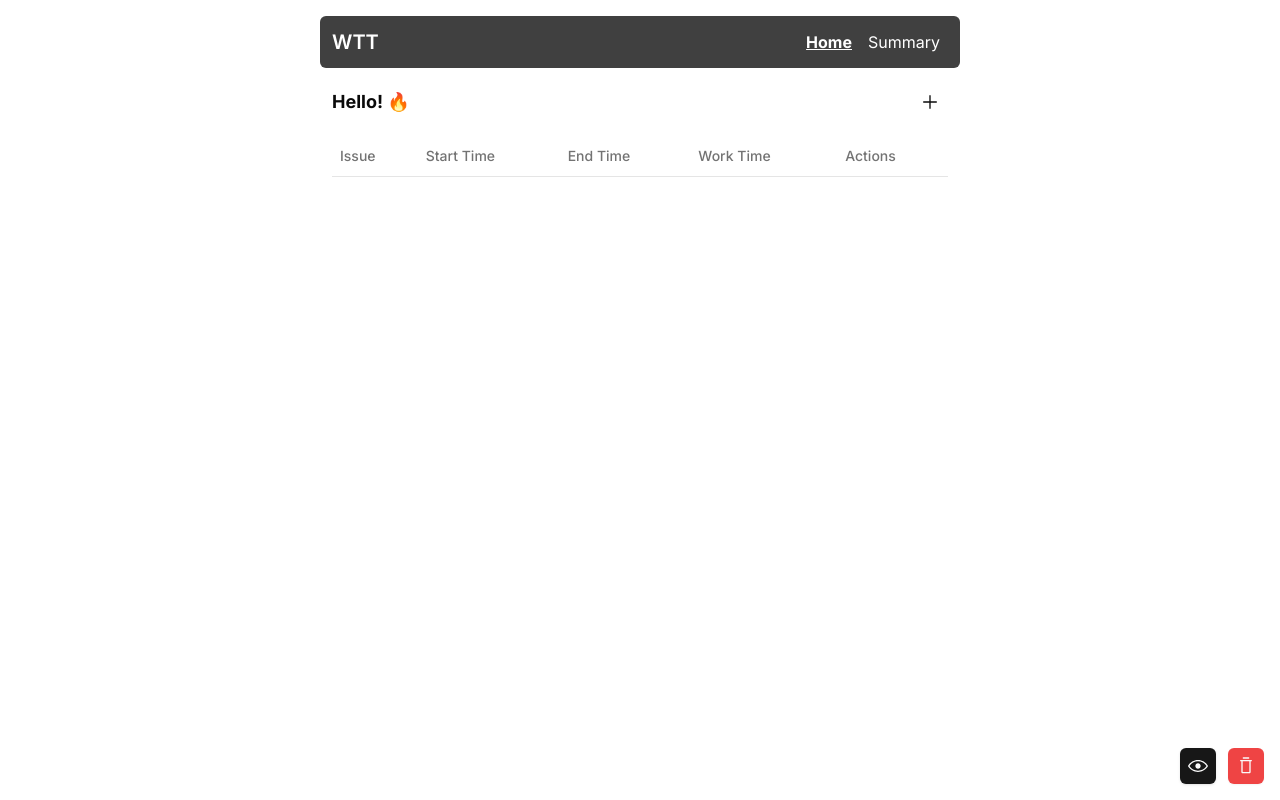
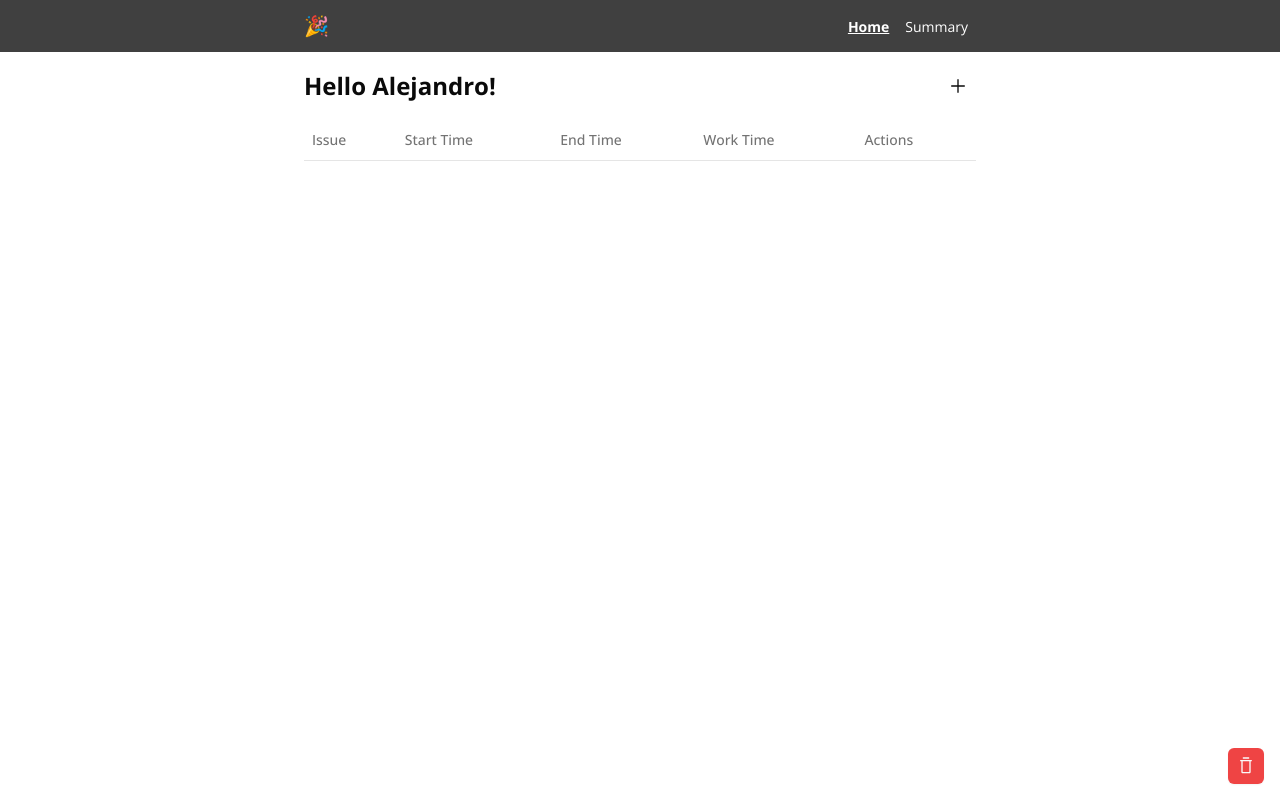
Before and after one commit to alevidals/worktime-calculator, a Next.js app: page / in a window 1280 px wide. Built offline with nearby package versions, Linux system fonts and the light colour scheme.

Commit message:
chore: change styles

```diff
--- a/src/app/layout.tsx
+++ b/src/app/layout.tsx
@@ -1,10 +1,14 @@
 import { Navbar } from "@/components/navbar";
-import { cn } from "@/lib/utils";
+import { Toaster } from "@/components/ui/sonner";
 import type { Metadata } from "next";
-import { Inter } from "next/font/google";
+import { Open_Sans } from "next/font/google";
 import "./globals.css";
 
-const inter = Inter({ subsets: ["latin"] });
+// const inter = Inter({ subsets: ["latin"] });
+
+const openSans = Open_Sans({
+  subsets: ["latin"],
+});
 
 export const metadata: Metadata = {
   title: "Work Time Tracker",
@@ -18,17 +22,10 @@ export default function RootLayout({
 }>) {
   return (
     <html lang="en">
-      <body
-        className={cn(
-          inter.className,
-          "p-4 max-w-2xl mx-auto h-screen max-h-screen flex flex-col"
-        )}
-      >
+      <body className={openSans.className}>
         <Navbar />
-        <main className="mt-4 px-3 overflow-y-scroll scrollbar-hide">
-          {children}
-        </main>
-        {/* <Toaster /> */}
+        <main className="mt-4 max-w-2xl mx-auto">{children}</main>
+        <Toaster />
       </body>
     </html>
   );
--- a/src/app/page.tsx
+++ b/src/app/page.tsx
@@ -3,11 +3,8 @@
 import { AddIssueButton } from "@/components/add-issue-button";
 import { DeleteIssuesButton } from "@/components/delete-issues-button";
 import { IssuesTable } from "@/components/issues-table";
-import { Button } from "@/components/ui/button";
 import { issuesAtom } from "@/lib/store";
-import { EyeOpenIcon } from "@radix-ui/react-icons";
 import { useAtomValue } from "jotai";
-import Link from "next/link";
 
 export default function Home() {
   const issues = useAtomValue(issuesAtom);
@@ -15,16 +12,11 @@ export default function Home() {
   return (
     <>
       <div className="flex items-center justify-between mb-4">
-        <h1 className="text-lg font-bold">Hello! 🔥</h1>
+        <h1 className="text-2xl font-bold">Hello Alejandro!</h1>
         <AddIssueButton />
       </div>
       <IssuesTable issues={issues} />
       <div className="fixed bottom-4 right-4 flex items-center gap-x-3">
-        <Button size="icon">
-          <Link href="/summary">
-            <EyeOpenIcon className="h-5 w-5" />
-          </Link>
-        </Button>
         <DeleteIssuesButton />
       </div>
     </>
--- a/src/components/add-issue-button.tsx
+++ b/src/components/add-issue-button.tsx
@@ -6,8 +6,8 @@ import { issuesAtom } from "@/lib/store";
 import { AddIssue, Issue } from "@/lib/types";
 import { zodResolver } from "@hookform/resolvers/zod";
 import { PlusIcon } from "@radix-ui/react-icons";
-import { useSetAtom } from "jotai";
-import { useState } from "react";
+import { useAtom } from "jotai";
+import { useEffect, useState } from "react";
 import { useForm } from "react-hook-form";
 import { toast } from "sonner";
 import { v4 as uuid } from "uuid";
@@ -32,14 +32,19 @@ import { Input } from "./ui/input";
 
 export function AddIssueButton() {
   const [isOpen, setIsOpen] = useState(false);
-  const setIssues = useSetAtom(issuesAtom);
+  const [issues, setIssues] = useAtom(issuesAtom);
+
+  useEffect(() => {
+    const startTime = issues.at(-1)?.endTime ?? "";
+    form.setValue("startTime", startTime);
+  }, []);
 
   const form = useForm<AddIssue>({
     resolver: zodResolver(addIssueSchema),
     defaultValues: {
-      name: Math.random().toString(36).substring(7),
-      startTime: "10:00",
-      endTime: "11:00",
+      name: "",
+      startTime: "",
+      endTime: "",
     },
   });
 
--- a/src/components/navbar.tsx
+++ b/src/components/navbar.tsx
@@ -2,35 +2,41 @@
 import { cn } from "@/lib/utils";
 import Link from "next/link";
 import { usePathname } from "next/navigation";
+import { useState } from "react";
 
 const links = [
   { href: "/", label: "Home" },
   { href: "/summary", label: "Summary" },
 ];
 
+const emojis = ["🔥", "🚀", "🌟", "🌈", "🎉", "🎈", "🎊", "🎁", "🎀", "🪅"];
+
 export function Navbar() {
   const pathname = usePathname();
+  const [emoji, setEmoji] = useState(
+    emojis[Math.floor(Math.random() * emojis.length)]
+  );
 
   return (
     <header>
-      <nav className="bg-neutral-700 p-3 max-w-2xl mx-auto rounded-md">
-        <div className="flex items-center justify-between ">
-          <h1 className="text-xl font-semibold text-white">WTT</h1>
+      <nav className="bg-neutral-700 p-3">
+        <div className="flex items-center justify-between max-w-2xl mx-auto">
+          <h1
+            className="text-xl font-semibold text-white select-none cursor-pointer"
+            onClick={() =>
+              setEmoji(emojis[Math.floor(Math.random() * emojis.length)])
+            }
+          >
+            {emoji}
+          </h1>
           <div>
             {links.map(({ href, label }) => (
               <Link
                 key={href}
                 href={href}
-                className={cn(
-                  "text-white",
-                  // "hover:text-primary-500",
-                  "px-2",
-                  "py-1",
-                  "rounded-md",
-                  {
-                    "underline font-bold": pathname === href,
-                  }
-                )}
+                className={cn("text-white px-2 py-1 rounded-md text-sm", {
+                  "underline font-bold": pathname === href,
+                })}
               >
                 {label}
               </Link>
```
